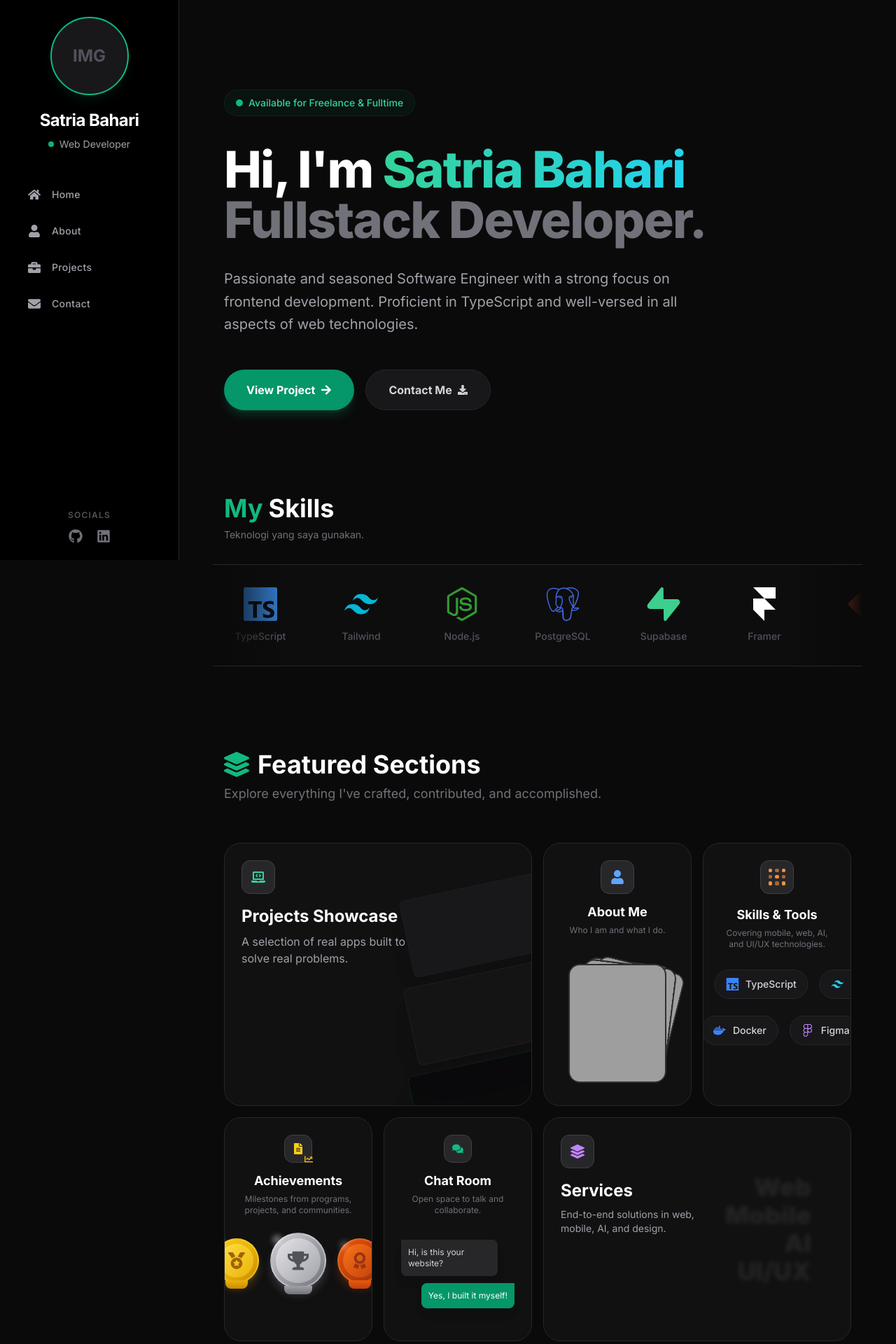
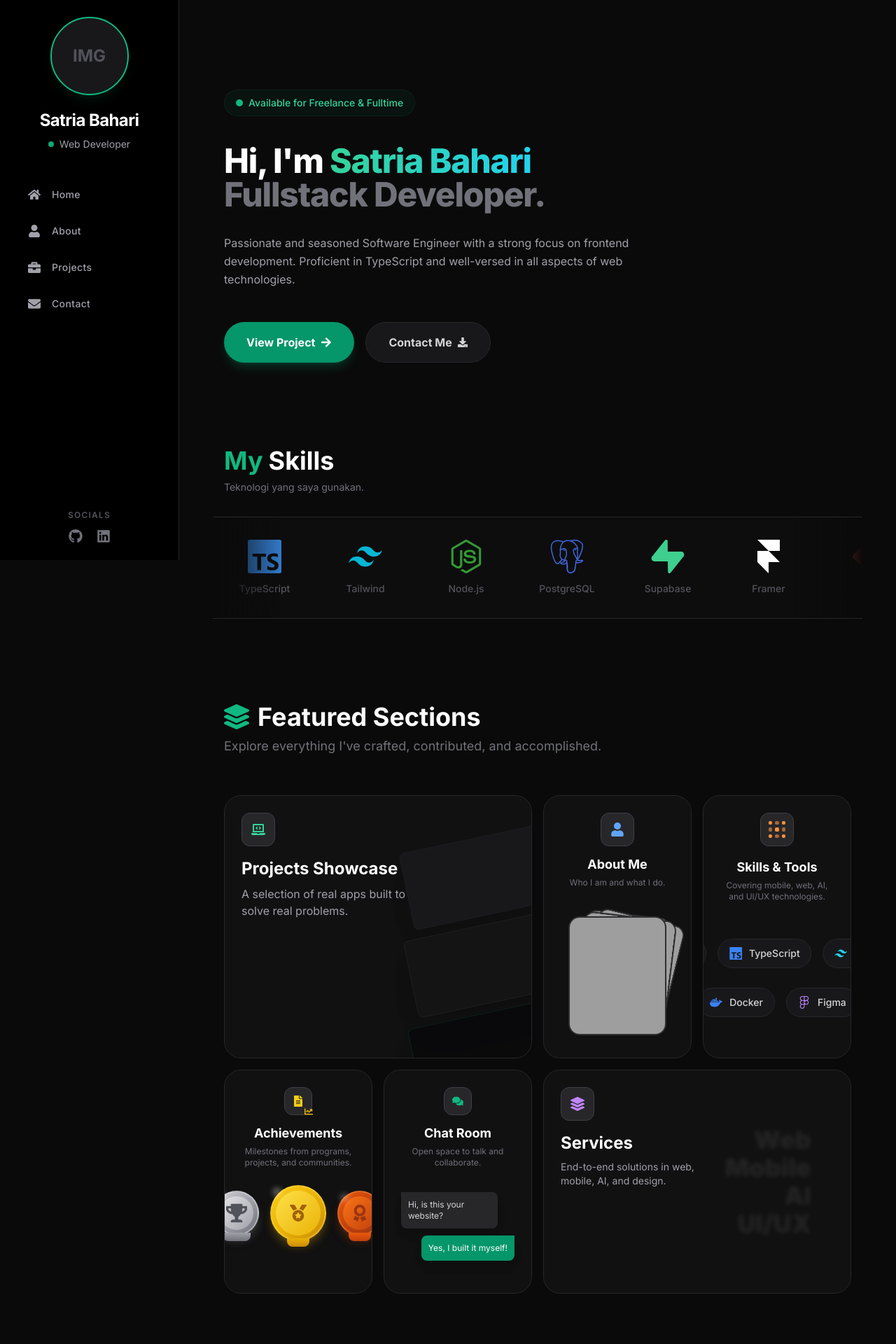
Before and after one commit to bangkennn/New-Portofolio, a Next.js app in the folder portofolio-baru/: page / in a window 1280 px wide. Shown: the top 1920 px of the page at 70% size. Built offline with nearby package versions, Linux system fonts and the light colour scheme; grey boxes are pictures that could not be loaded.

Commit message:
bento grid fixed

```diff
--- a/portofolio-baru/src/components/BentoGrid.tsx
+++ b/portofolio-baru/src/components/BentoGrid.tsx
@@ -164,11 +164,11 @@ const BentoGrid = () => {
                     </div>
                 </div>
                 <h3 className="text-lg font-bold text-white">Skills & Tools</h3>
-                <p className="text-xs text-zinc-500 mt-1 mb-3">Covering mobile, web, AI, and UI/UX technologies.</p>
+                <p className="text-xs text-zinc-500 mt-1 mb-9">Covering mobile, web, AI, and UI/UX technologies.</p>
             </div>
 
             {/* Marquee area - no padding, touches edges */}
-            <div className="relative z-20 flex flex-col gap-6 w-full mt-auto marquee-container">
+            <div className="relative z-20 flex flex-col gap-7 w-full mt-auto marquee-container">
                 {/* Top row - moves left */}
                 <div className="overflow-hidden w-full" style={{ scrollbarWidth: 'none', msOverflowStyle: 'none' }}>
                     <Marquee gradient={false} speed={40} direction="left" pauseOnHover={true}>
@@ -203,15 +203,38 @@ const BentoGrid = () => {
             {/* Visual: Medals/Trophies illustration */}
             <div className="relative z-20 mt-6 flex items-center justify-center">
                 <div className="relative flex items-center gap-4">
+                    {/* Silver Medal - Center */}
+                    <motion.div
+                        className="relative"
+                        initial={{ opacity: 0, scale: 0, rotate: -180 }}
+                        animate={{ opacity: 1, scale: 1, rotate: 0 }}
+                        transition={{ delay: 0, duration: 0.6, type: "spring", stiffness: 200 }}
+                        whileHover={{ scale: 1.15, rotate: -5, y: -5 }}
+                    >
+                        <div className="relative w-16 h-16 flex items-center justify-center">
+                            {/* Medal circle - larger */}
+                            <div className="absolute inset-0 bg-gradient-to-br from-zinc-300 via-zinc-400 to-zinc-500 rounded-full shadow-lg shadow-zinc-400/30 border-2 border-zinc-200/50"></div>
+                            {/* Inner circle */}
+                            <div className="absolute inset-2 bg-gradient-to-br from-zinc-200 to-zinc-400 rounded-full"></div>
+                            {/* Trophy icon */}
+                            <FaTrophy className="text-zinc-600 text-3xl relative z-10" />
+                            {/* Shine effect */}
+                            <div className="absolute top-1 left-1 w-3 h-3 bg-white/50 rounded-full blur-sm"></div>
+                        </div>
+                        {/* Ribbon */}
+                        <div className="absolute -bottom-2 left-1/2 -translate-x-1/2 w-10 h-3 bg-gradient-to-b from-zinc-400 to-zinc-500 rounded-b-lg"></div>
+                    </motion.div>
+
+
                     {/* Gold Medal - Left */}
                     <motion.div
                         className="relative"
                         initial={{ opacity: 0, scale: 0, rotate: -180 }}
                         animate={{ opacity: 1, scale: 1, rotate: 0 }}
-                        transition={{ delay: 0.2, duration: 0.6, type: "spring", stiffness: 200 }}
+                        transition={{ delay: 0, duration: 0.6, type: "spring", stiffness: 200 }}
                         whileHover={{ scale: 1.15, rotate: 5, y: -5 }}
                     >
-                        <div className="relative w-16 h-16 flex items-center justify-center">
+                        <div className="relative w-20 h-20 flex items-center justify-center">
                             {/* Medal circle */}
                             <div className="absolute inset-0 bg-gradient-to-br from-yellow-400 via-yellow-500 to-yellow-600 rounded-full shadow-lg shadow-yellow-500/30 border-2 border-yellow-300/50"></div>
                             {/* Inner circle */}
@@ -225,34 +248,13 @@ const BentoGrid = () => {
                         <div className="absolute -bottom-2 left-1/2 -translate-x-1/2 w-8 h-3 bg-gradient-to-b from-yellow-500 to-yellow-600 rounded-b-lg"></div>
                     </motion.div>
 
-                    {/* Silver Medal - Center */}
-                    <motion.div
-                        className="relative"
-                        initial={{ opacity: 0, scale: 0, rotate: -180 }}
-                        animate={{ opacity: 1, scale: 1, rotate: 0 }}
-                        transition={{ delay: 0.4, duration: 0.6, type: "spring", stiffness: 200 }}
-                        whileHover={{ scale: 1.15, rotate: -5, y: -5 }}
-                    >
-                        <div className="relative w-20 h-20 flex items-center justify-center">
-                            {/* Medal circle - larger */}
-                            <div className="absolute inset-0 bg-gradient-to-br from-zinc-300 via-zinc-400 to-zinc-500 rounded-full shadow-lg shadow-zinc-400/30 border-2 border-zinc-200/50"></div>
-                            {/* Inner circle */}
-                            <div className="absolute inset-2 bg-gradient-to-br from-zinc-200 to-zinc-400 rounded-full"></div>
-                            {/* Trophy icon */}
-                            <FaTrophy className="text-zinc-600 text-3xl relative z-10" />
-                            {/* Shine effect */}
-                            <div className="absolute top-1 left-1 w-3 h-3 bg-white/50 rounded-full blur-sm"></div>
-                        </div>
-                        {/* Ribbon */}
-                        <div className="absolute -bottom-2 left-1/2 -translate-x-1/2 w-10 h-3 bg-gradient-to-b from-zinc-400 to-zinc-500 rounded-b-lg"></div>
-                    </motion.div>
 
                     {/* Bronze Medal - Right */}
                     <motion.div
                         className="relative"
                         initial={{ opacity: 0, scale: 0, rotate: -180 }}
                         animate={{ opacity: 1, scale: 1, rotate: 0 }}
-                        transition={{ delay: 0.6, duration: 0.6, type: "spring", stiffness: 200 }}
+                        transition={{ delay: 0, duration: 0.6, type: "spring", stiffness: 200 }}
                         whileHover={{ scale: 1.15, rotate: 5, y: -5 }}
                     >
                         <div className="relative w-16 h-16 flex items-center justify-center">
--- a/portofolio-baru/src/components/Hero.tsx
+++ b/portofolio-baru/src/components/Hero.tsx
@@ -16,13 +16,13 @@ const Hero = () => {
       </div>
 
       {/* 2. Judul Utama */}
-      <h1 className="text-5xl md:text-7xl font-extrabold text-white tracking-tight leading-[1.1] mb-8">
+      <h1 className="text-5xl md:text-5xl font-extrabold text-white tracking-tight leading-[1.1] mb-8">
         Hi, I'm <span className="text-transparent bg-clip-text bg-gradient-to-r from-emerald-400 to-cyan-400">Satria Bahari</span> <br />
         <span className="text-zinc-500">Fullstack Developer.</span>
       </h1>
 
       {/* 3. Deskripsi */}
-      <p className="text-xl text-zinc-400 leading-relaxed max-w-2xl mb-12">
+      <p className="text-l text-zinc-400 leading-relaxed max-w-2xl mb-12">
         Passionate and seasoned Software Engineer with a strong focus on frontend development. Proficient in TypeScript and well-versed in all aspects of web technologies.
       </p>
 
```
